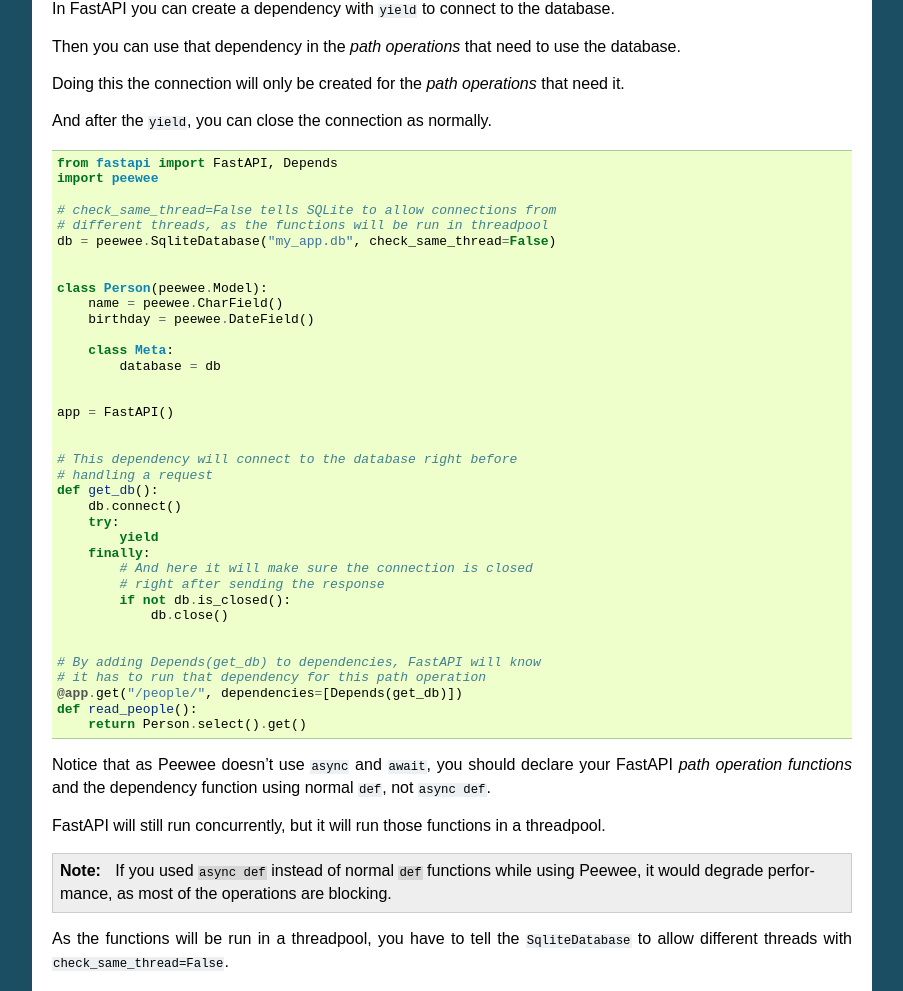
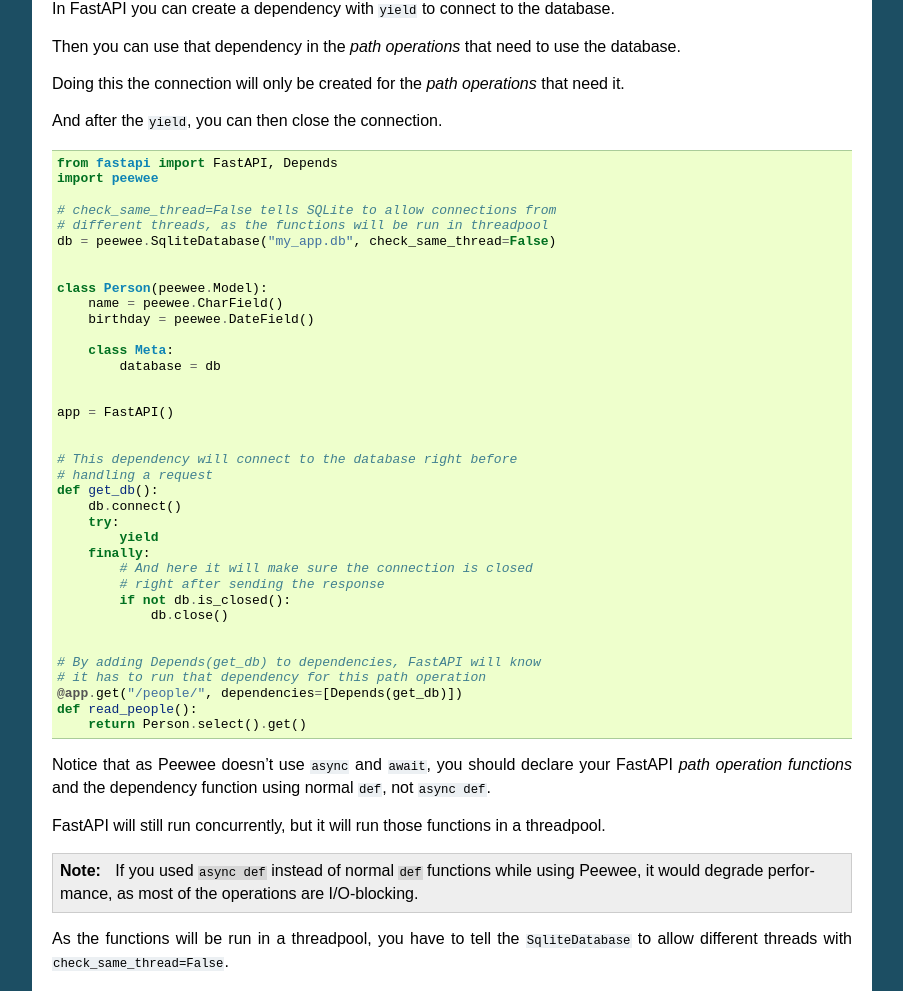
Before and after one commit to coleifer/peewee, a Sphinx documentation site: the page built from docs/peewee/database.rst, in a window 1280 px wide and 1400 px high, scrolled down 20707 px. Shown: the part 148-1139 px from the top of the window, without its empty margins (198-1101 px from the left). Built offline with Sphinx 7.4.7, drawn with Linux system fonts in a browser that asks for light colours; the version number could not be read and is left out.

Commit message:
Update wording in docs for FastAPI

```diff
--- a/docs/peewee/database.rst
+++ b/docs/peewee/database.rst
@@ -1399,7 +1399,7 @@
 
 Doing this the connection will only be created for the *path operations* that need it.
 
-And after the ``yield``, you can close the connection as normally.
+And after the ``yield``, you can then close the connection.
 
 .. code-block:: python
 
@@ -1451,7 +1451,7 @@
 
 .. note::
     If you used ``async def`` instead of normal ``def`` functions while using Peewee, it
-    would degrade performance, as most of the operations are blocking.
+    would degrade performance, as most of the operations are I/O-blocking.
 
 As the functions will be run in a threadpool, you have to tell the ``SqliteDatabase``
 to allow different threads with ``check_same_thread=False``.
```
